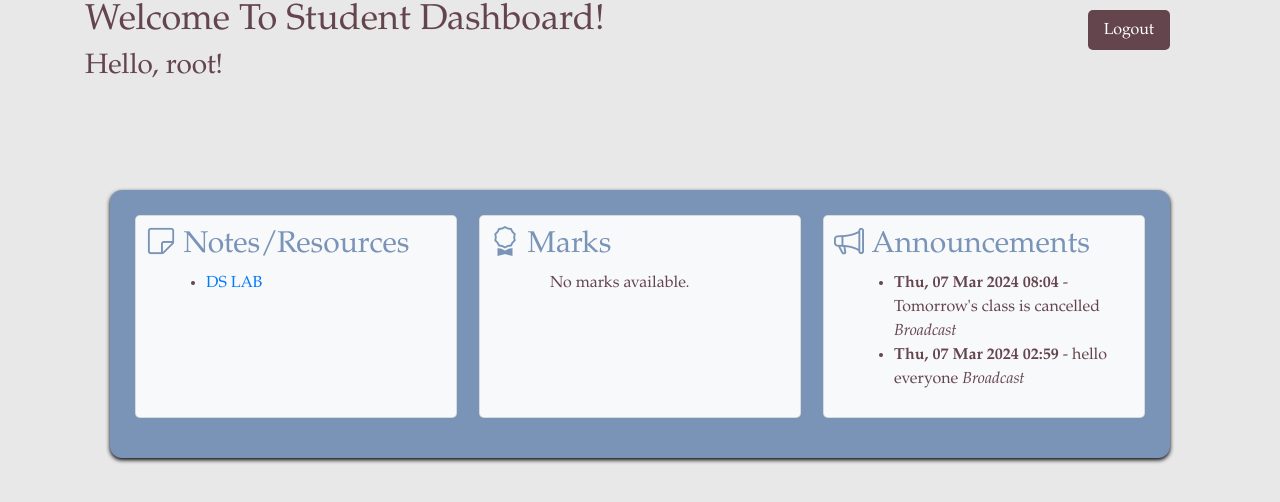
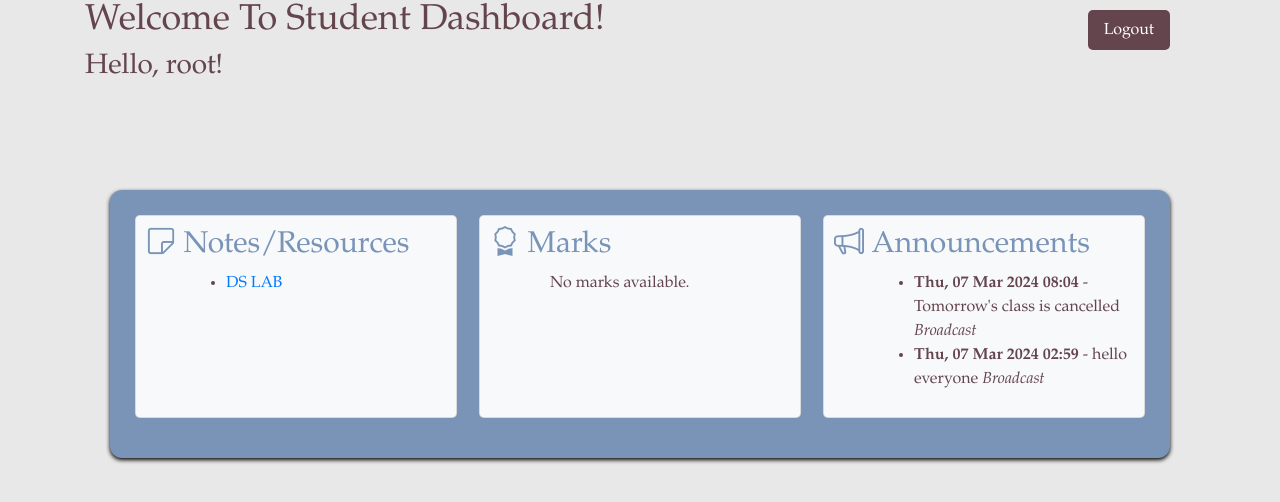
Before and after one commit to anurag1942003/EduTech-Distributed-Systems-Platform, a Django app: page /home/ in a window 1280 px wide. Shown: the top 502 px of the page. Run offline with Django 5.2, Linux system fonts and the light colour scheme; a user stored in the database is signed in; data comes from the database, SQL or seed files in the repository; some libraries are stand-ins or nearby versions.

Commit message:
changed home.html

```diff
--- a/templates/home.html
+++ b/templates/home.html
@@ -78,6 +78,10 @@
         .container {
          position: relative;
         }
+        li {
+         list-style-type: disc;
+        margin-left: 20px;
+        }
     </style>
 </head>
 
```
